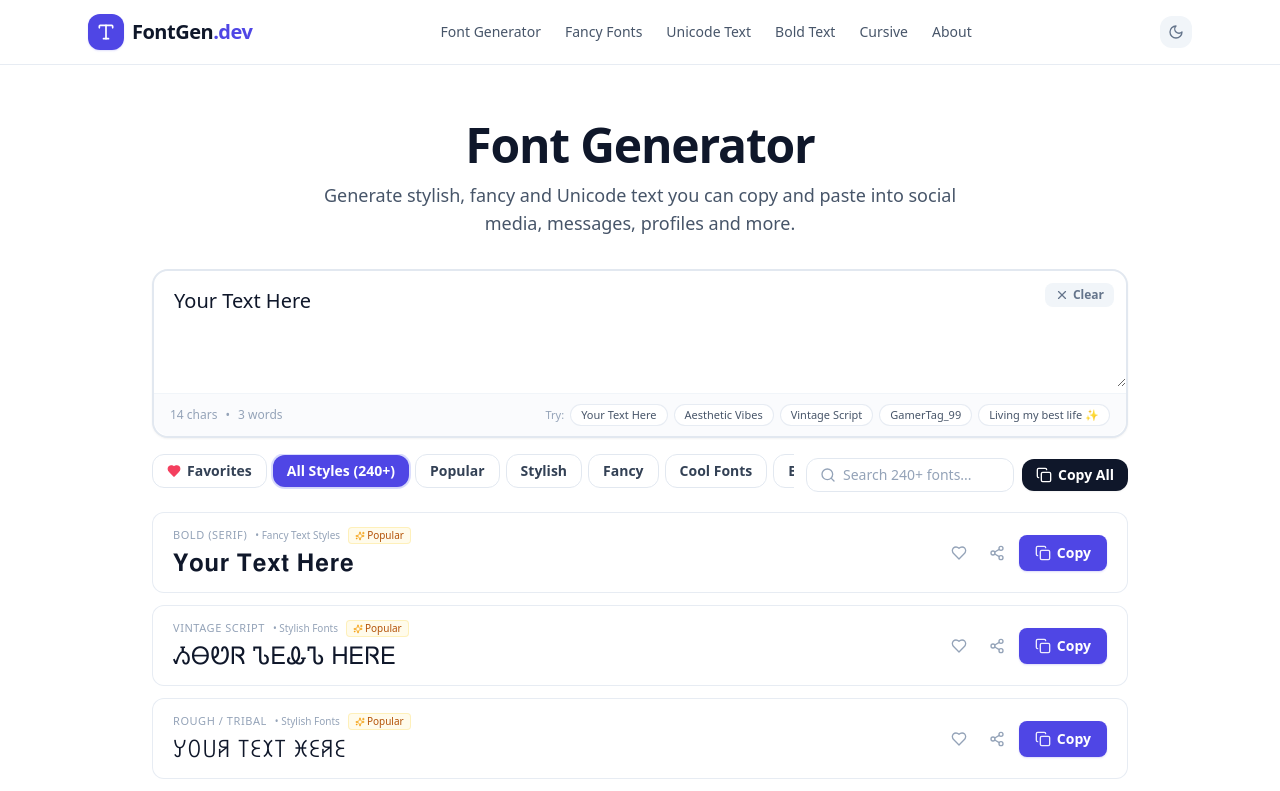
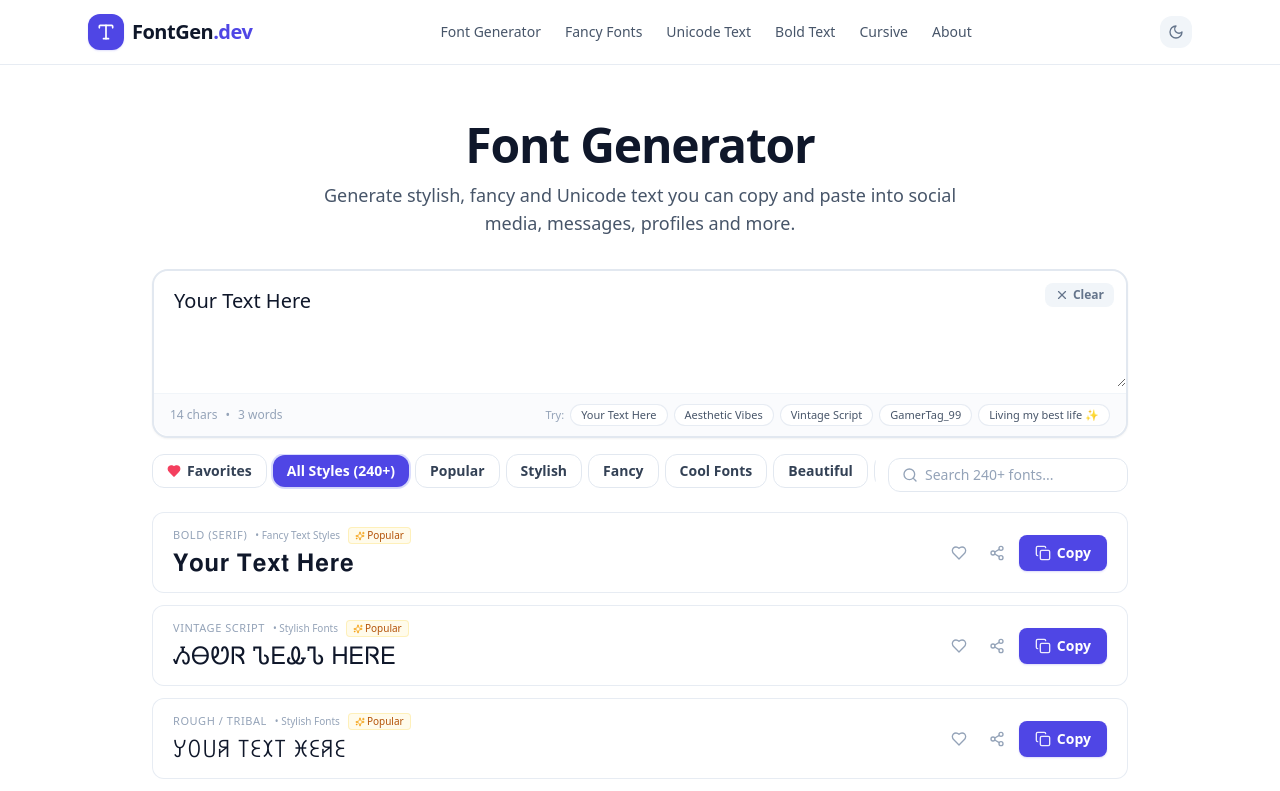
Before and after one commit to loganamrut/font, a Next.js app: page / in a window 1280 px wide. Shown: the top 791 px of the page. Built offline with nearby package versions, Linux system fonts and the light colour scheme.

Commit message:
refactor: remove unnecessary 'Copy All' button to simplify UI and focus strictly on single-font copy intent

```diff
--- a/components/FontGenerator.tsx
+++ b/components/FontGenerator.tsx
@@ -8,7 +8,6 @@
 import { FONT_STYLES } from "@/lib/unicode/engine";
 import { CategoryId } from "@/lib/unicode/categories";
 import { getFavorites, toggleFavorite } from "@/lib/storage/favorites";
-import { Copy, Check } from "lucide-react";
 
 interface FontGeneratorProps {
   initialText?: string;
@@ -25,7 +24,6 @@
   const [activeCategory, setActiveCategory] = useState<CategoryId | "favorites">(defaultCategory);
   const [searchQuery, setSearchQuery] = useState("");
   const [favorites, setFavorites] = useState<string[]>([]);
-  const [copiedAll, setCopiedAll] = useState(false);
 
   // Load favorites from local storage on client mount
   useEffect(() => {
@@ -81,34 +79,6 @@
     return map;
   }, [inputText, filteredStyles]);
 
-  // "Copy All" implementation
-  const handleCopyAll = useCallback(async () => {
-    if (filteredStyles.length === 0) return;
-
-    const formatted = filteredStyles
-      .map((style) => {
-        const result = resultsMap.get(style.id) || "";
-        return `${style.name}:\n${result}`;
-      })
-      .join("\n\n");
-
-    try {
-      await navigator.clipboard.writeText(formatted);
-      setCopiedAll(true);
-      setTimeout(() => setCopiedAll(false), 2000);
-    } catch (err) {
-      // fallback
-      const textarea = document.createElement("textarea");
-      textarea.value = formatted;
-      document.body.appendChild(textarea);
-      textarea.select();
-      document.execCommand("copy");
-      document.body.removeChild(textarea);
-      setCopiedAll(true);
-      setTimeout(() => setCopiedAll(false), 2000);
-    }
-  }, [filteredStyles, resultsMap]);
-
   return (
     <section className="w-full max-w-5xl mx-auto px-4 sm:px-6 py-4" id="generator">
       {/* 1. Big Clean Input Box with built-in stats & quick samples */}
@@ -121,8 +91,8 @@
         />
       </div>
 
-      {/* 2. Unified, Ultra-Sleek Action Toolbar: Categories + Search + Copy All */}
-      <div className="flex flex-col md:flex-row md:items-center justify-between gap-3 mb-4">
+      {/* 2. Sleek Filter Toolbar: Categories on Left, Search on Right */}
+      <div className="flex flex-col sm:flex-row sm:items-center justify-between gap-3 mb-4">
         {/* Category Pills Track (Scrollable) */}
         <div className="flex-1 min-w-0">
           <CategoryFilter
@@ -132,35 +102,9 @@
           />
         </div>
 
-        {/* Compact Right Controls: Search & Copy All */}
-        <div className="flex items-center gap-2 shrink-0 self-end md:self-auto w-full md:w-auto">
-          <div className="w-full md:w-52">
-            <StyleSearch query={searchQuery} onQueryChange={setSearchQuery} />
-          </div>
-
-          <button
-            type="button"
-            onClick={handleCopyAll}
-            disabled={filteredStyles.length === 0}
-            aria-label="Copy all generated font styles"
-            className={`flex items-center gap-1.5 px-3.5 py-1.5 rounded-xl text-xs sm:text-sm font-semibold transition-all active:scale-95 shrink-0 ${
-              copiedAll
-                ? "bg-emerald-600 text-white shadow-sm"
-                : "bg-slate-900 hover:bg-slate-800 text-white dark:bg-white dark:hover:bg-slate-100 dark:text-slate-900 shadow-sm"
-            }`}
-          >
-            {copiedAll ? (
-              <>
-                <Check className="w-4 h-4" />
-                <span>Copied!</span>
-              </>
-            ) : (
-              <>
-                <Copy className="w-4 h-4" />
-                <span>Copy All</span>
-              </>
-            )}
-          </button>
+        {/* Compact Right Control: Search */}
+        <div className="w-full sm:w-60 shrink-0">
+          <StyleSearch query={searchQuery} onQueryChange={setSearchQuery} />
         </div>
       </div>
 
```
